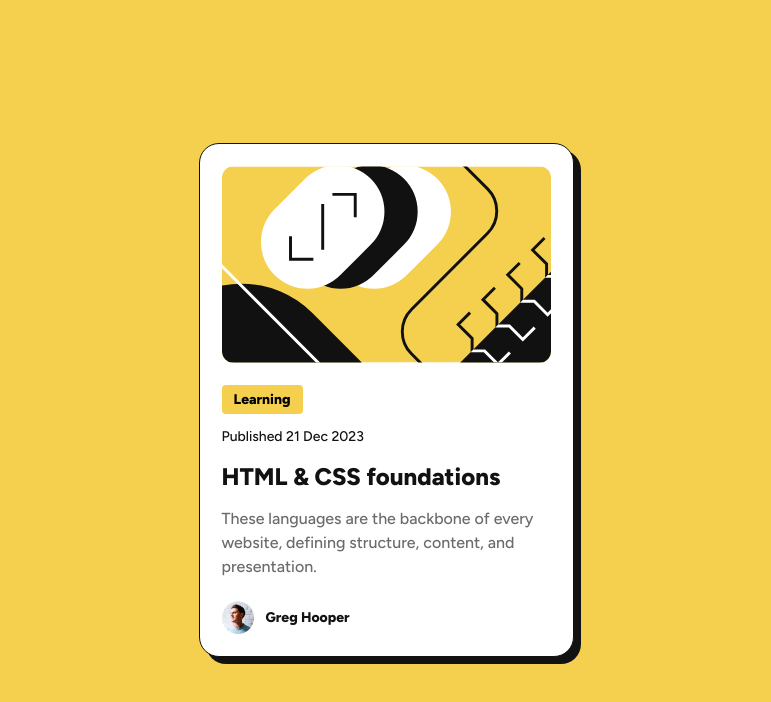
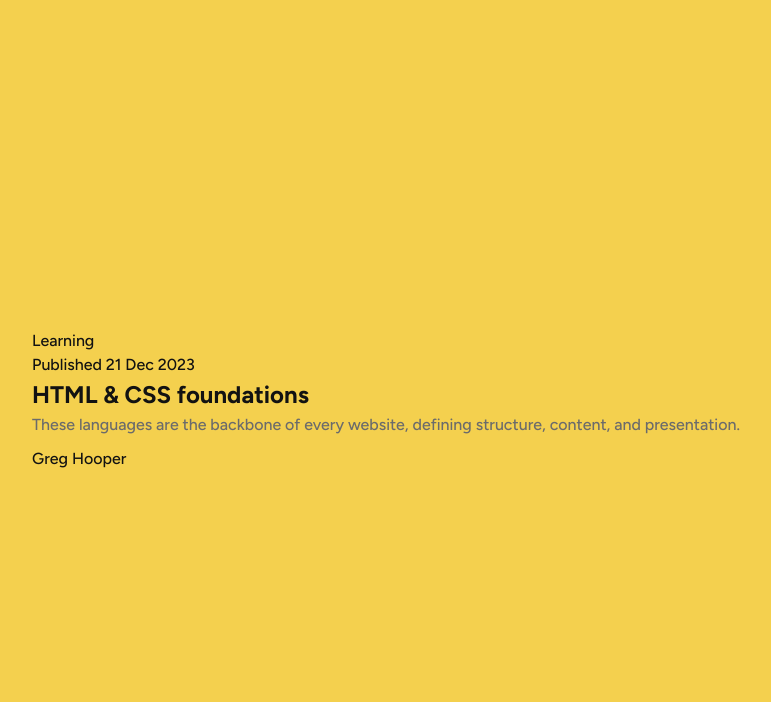
Before and after one commit to cat-script/blog-preview-card, a plain HTML site: page index.html in a window 1280 px wide. Shown: the whole page, without its empty margins (254-1025 px from the left). Drawn offline with Linux system fonts and the light colour scheme.

Commit message:
refactor: update HTML structure

```diff
--- a/index.html
+++ b/index.html
@@ -4,38 +4,23 @@
   <head>
     <meta charset="UTF-8">
     <meta name="viewport" content="width=device-width, initial-scale=1.0">
-    <!-- displays site properly based on user's device -->
-
-    <link rel="icon" type="image/png" sizes="32x32" href="./assets/images/favicon-32x32.png">
     <link rel="stylesheet" href="style.css">
-
     <title>Frontend Mentor | Blog preview card</title>
-
   </head>
 
   <body>
-
-    <div class="container">
-
-      <div class="cover">
-        <img src="./images/illustration-article.svg" alt="Illustration of article">
+    <article class="card">
+      <div class="card__cover">
       </div>
-      <button class="bold small">Learning</button>
-      <div class="date small">Published 21 Dec 2023</div>
-      <h1 class="bold"><a href="#">HTML & CSS foundations</a></h1>
-      <p>These languages are the backbone of every website, defining structure, content, and presentation.</p>
-      <div class="author">
-        <div class="avatar"><img src="./images/image-avatar.webp" alt="Avatar of author"></div>
-        <div class="name bold small">
-          Greg Hooper
-        </div>
+      <div class="card__category fw-bold small-text">Learning</div>
+      <div class="card__date small-text">Published 21 Dec 2023</div>
+      <h1 class="card__title fw-bold"><a href="#">HTML & CSS foundations</a></h1>
+      <p class="card__description">These languages are the backbone of every website, defining structure, content, and presentation.</p>
+      <div class="flex-group fw-bold small-text">
+        <div class="card__profile"></div>
+        Greg Hooper
       </div>
-    </div>
-
-    <!-- <div class="attribution">
-      Challenge by <a href="https://www.frontendmentor.io?ref=challenge" target="_blank">Frontend Mentor</a>.
-      Coded by <a href="#">Your Name Here</a>.
-    </div> -->
+    </article>
   </body>
 
 </html>
```
